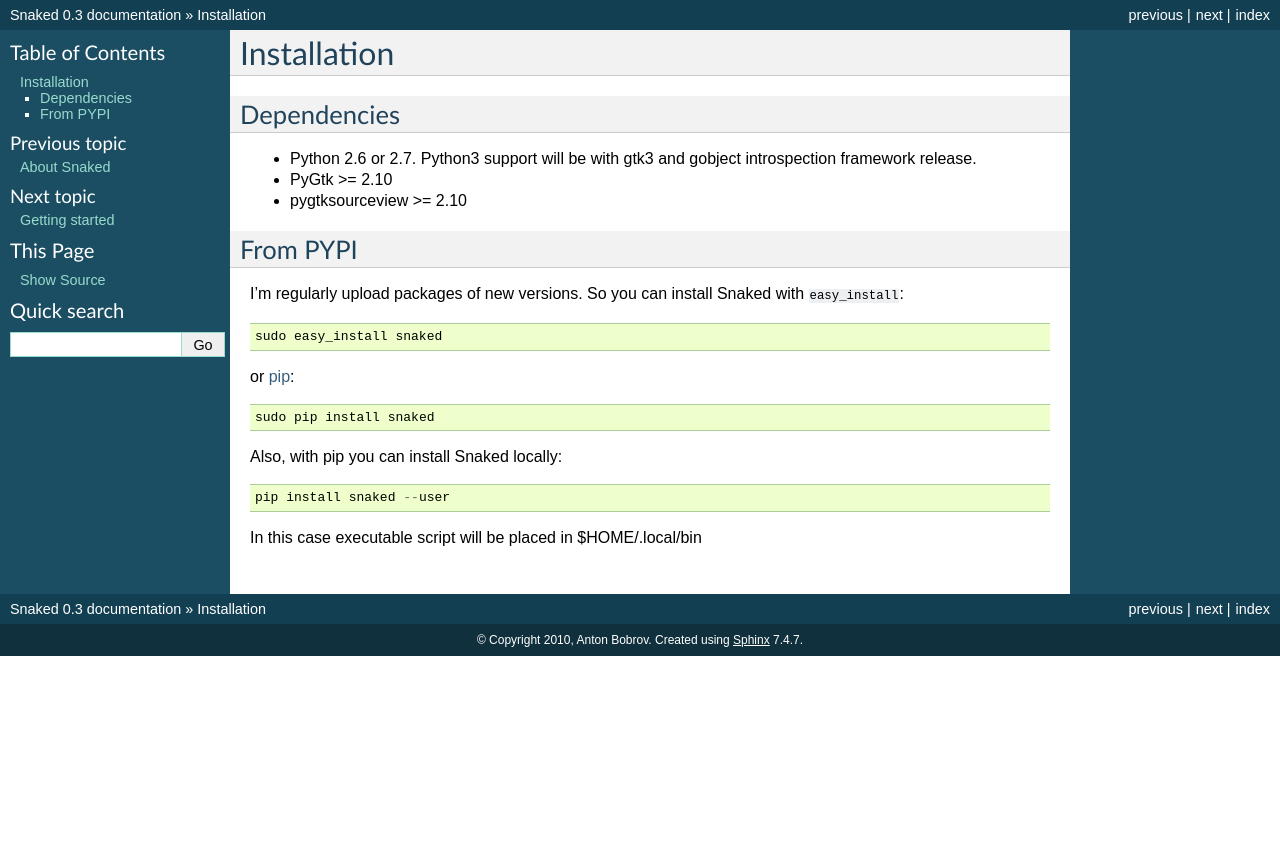
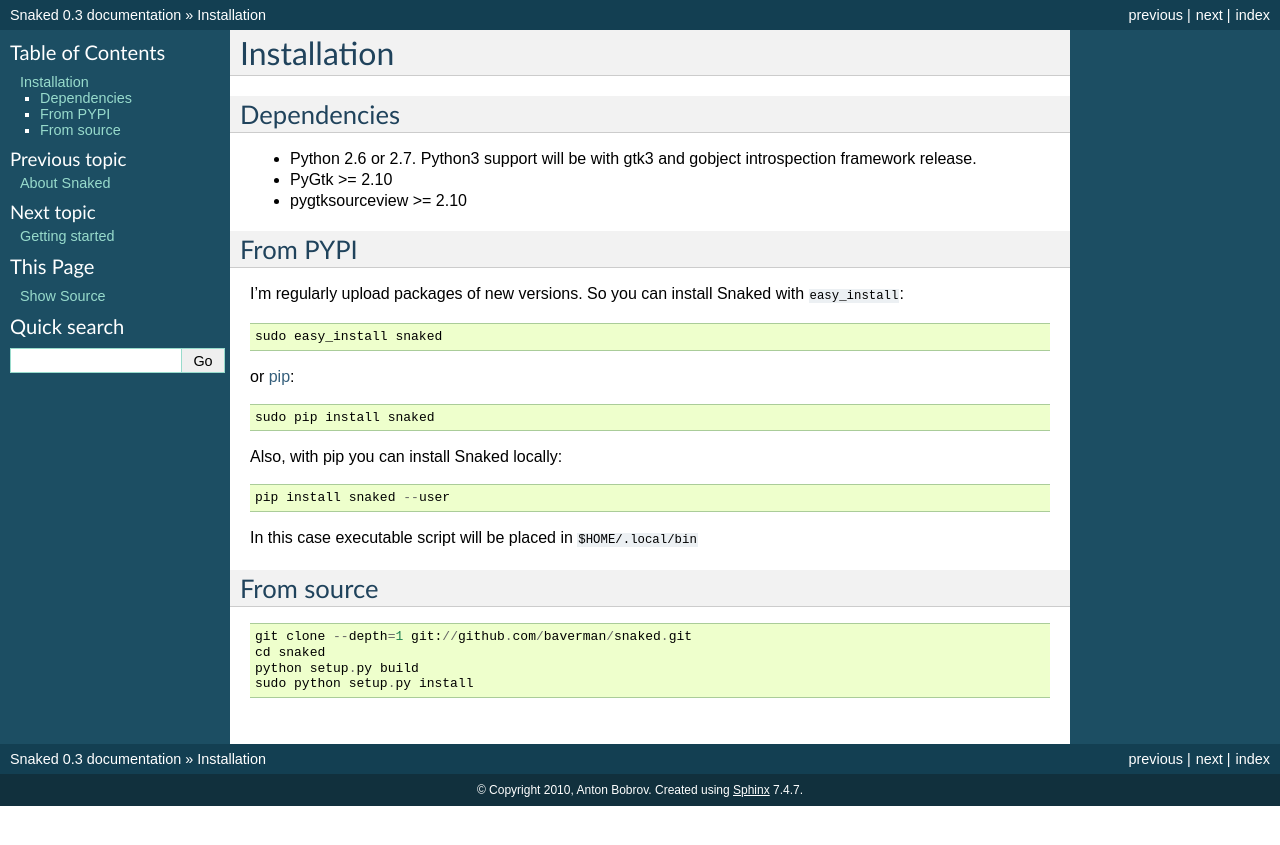
Before and after one commit to baverman/snaked, a Sphinx documentation site: the page built from doc/install.rst, in a window 1280 px wide. Shown: the top 845 px of the page. Built offline with Sphinx 7.4.7, drawn with Linux system fonts in a browser that asks for light colours.

```diff
--- a/doc/index.rst
+++ b/doc/index.rst
@@ -1,4 +1,4 @@
-Snaked's user manual
+Snaked user manual
 ====================
 
 `Snaked`_ (**snak**\ e **ed**\ itor) is light and :ref:`minimalist
--- a/doc/install.rst
+++ b/doc/install.rst
@@ -1,3 +1,5 @@
+.. _install:
+
 Installation
 ============
 
@@ -29,7 +31,18 @@ Also, with pip you can install Snaked locally::
 
    pip install snaked --user
 
-In this case executable script will be placed in $HOME/.local/bin
+In this case executable script will be placed in ``$HOME/.local/bin``
+
+
+From source
+-----------
+
+::
+
+   git clone --depth=1 git://github.com/baverman/snaked.git
+   cd snaked
+   python setup.py build
+   sudo python setup.py install
 
 
 .. _pip: http://pip.openplans.org/
--- a/doc/quick.rst
+++ /dev/null
@@ -1,2 +0,0 @@
-Getting started
-===============
--- a/setup.py
+++ b/setup.py
@@ -2,7 +2,7 @@ from setuptools import setup, find_packages
 
 setup(
     name     = 'snaked',
-    version  = '0.3',
+    version  = '0.3.1',
     author   = 'Anton Bobrov',
     author_email = 'bobrov@vl.ru',
     description = 'Very light and minimalist editor inspired by Scribes',
```
Also changed, not shown: other parts of doc/index.rst (+1 -1 lines), doc/start.rst (added, +142 -0 lines), doc/images/editor-prefs.png (added), doc/images/first-run.png (added), doc/images/keys.png (added), doc/images/plugins.png (added), doc/images/prefs.png (added), doc/images/quick-open.png (added), doc/images/second-run.png (added).
